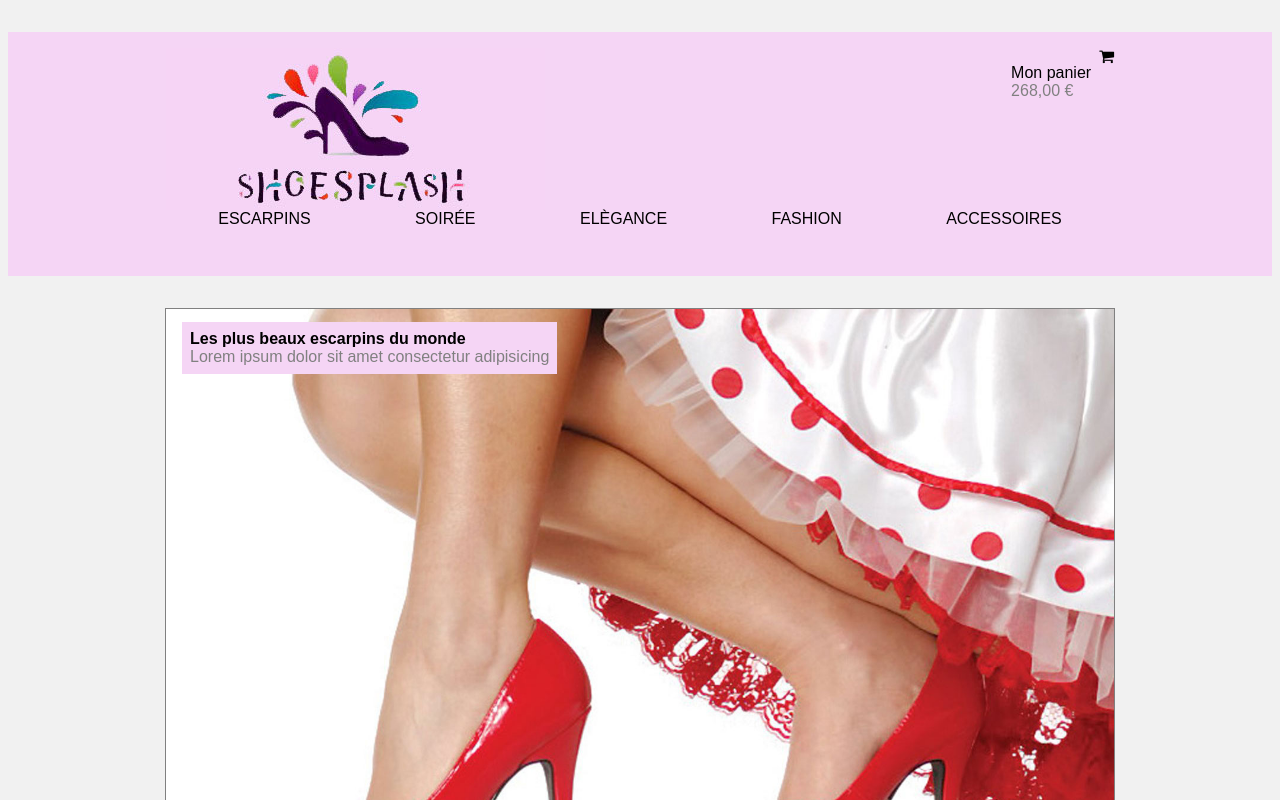
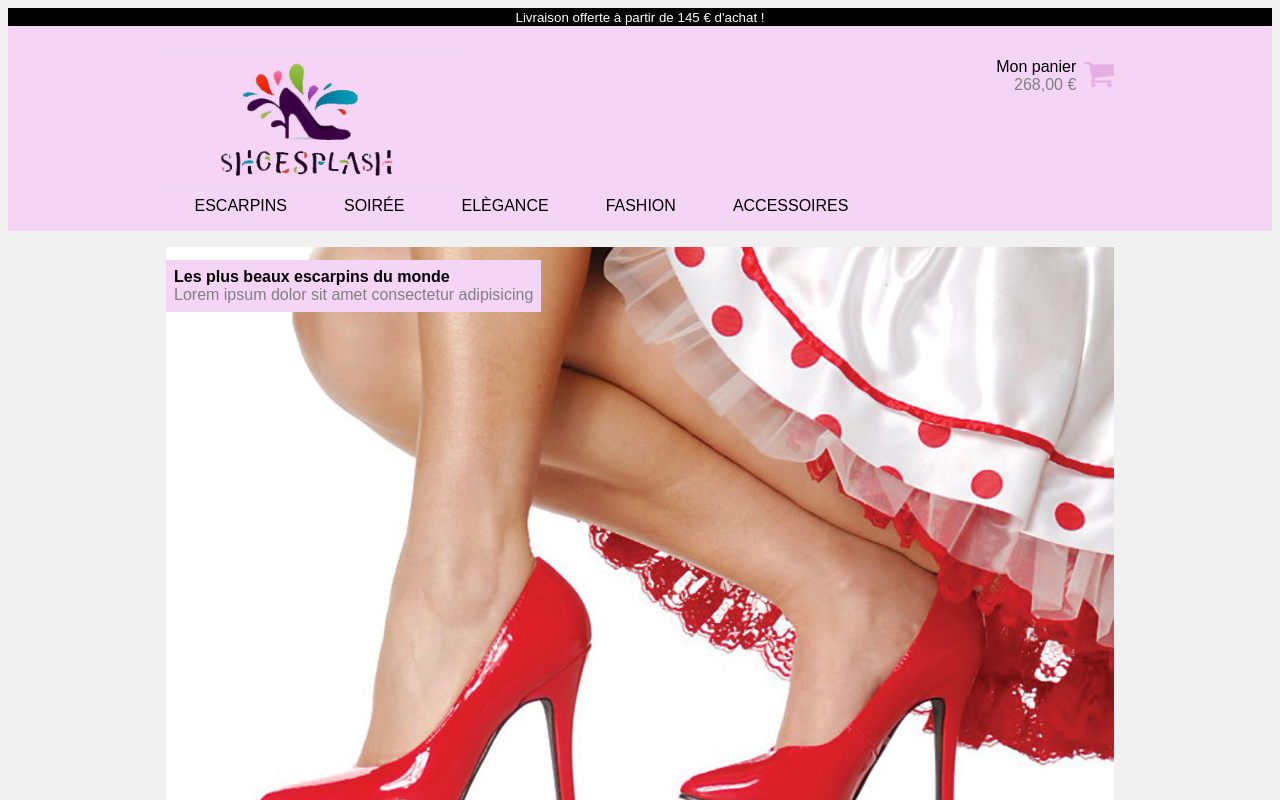
Before and after one commit to rabia0000/shoes, a plain HTML site: page index.html in a window 1280 px wide. Shown: the top 800 px of the page. Drawn offline with Linux system fonts and the light colour scheme; a web font is replaced by a local one.

Commit message:
modification du cart

```diff
--- a/index.html
+++ b/index.html
@@ -3,6 +3,7 @@
 
 <head>
 	<meta charset="utf-8">
+	<meta name="viewport" content="width=device-width, initial-scale=1">
 	<link rel="stylesheet" href="https://cdnjs.cloudflare.com/ajax/libs/font-awesome/4.7.0/css/font-awesome.css">
 	<link rel="preconnect" href="https://fonts.googleapis.com">
 	<link rel="preconnect" href="https://fonts.gstatic.com" crossorigin>
@@ -15,15 +16,20 @@
 
 <body>
 	<header>
-		<!-- <div class="topbar">
+		<div class="topbar">
 			<small>Livraison offerte à partir de 145 € d'achat !</small>
-		</div> -->
+		</div>
 		<div class="container">
+
 			<a href="index.html"><img src="img/logo.jpg" alt="logo de Shoesplash"></a>
+
 			<div id="cart" class="right clear">
 				<p class="left">Mon panier <span>268,00 €</span></p>
-				<i class="fa fa-shopping-cart right"></i>
+				<!-- <i class="fa fa-shopping-cart right"></i> -->
+			 <i class="fa fa-shopping-cart right fa-2x"></i>
+
 			</div>
+
 			<nav>
 				<a href="#">Escarpins</a>
 				<a href="#">Soirée</a>
@@ -36,7 +42,8 @@
 	<main class="container">
 
 		<section id="slider">
-			<h2>Les plus beaux escarpins du monde<br /><span>Lorem ipsum dolor sit amet consectetur adipisicing</span></h2>
+			<h2>Les plus beaux escarpins du monde<br /><span>Lorem ipsum dolor sit amet consectetur adipisicing</span>
+			</h2>
 			<img src="img/escarpin1.jpg" alt="IMAGE" />
 		</section>
 
--- a/style.css
+++ b/style.css
@@ -1,64 +1,73 @@
 body {
+
 
     font-family: Arial, Helvetica, sans-serif;
     background-color: #f1f1f1;
 }
 
 header {
-
-
     background-color: #f5D5f5;
-
     margin: 0 auto;
 
 }
+.topbar{
+    background-color: black;
+    color: white;
+    text-align: center;
+}
 
-#cart{
-    display: flex;
-    flex-wrap: wrap;
-    justify-content: flex-end;
-    gap:0.5rem;
+#card {
+    float: right;
+}
 
+.left {
+    float: left;
+    margin:0 0.5rem;
+}
+
+#cart span {
+    display: block;
+    text-align: right;
 
 }
 
-#cart span{
-    display: block;
+.right {
+    float: right;
+
 }
 
-.left{
-    float: left;
+.fa-shopping-cart{
+    color:#E4AFE2;
+    margin-top: ;
 
+}
+
+header>.container {
+
+    padding: 1rem 0;
+    background-color: #f5D5f5;
+    Width: 75%;
+    margin: 1rem auto;
 
 }
 
 
-header>.container {
 
-    background-color: #f5D5f5;
-    padding: 1rem 0;
-    Width: 75%;
-    margin: 2rem auto;
-
-}
-img[alt="logo de Shoesplash"]{
-display:inline;
-float: left;
+img[alt="logo de Shoesplash"] {
+    width: 18rem;
+    height: auto;
+    float: left;
+    margin-bottom: 1rem;
 }
 
 
 nav {
-
+    width: 75%;
     clear: left;
-    /* margin:0 auto;
-     */
     display: flex;
-    flex-direction: row;
     flex-wrap: wrap;
     justify-content: space-around;
-    background-color: #f5D5f5;
-    margin: 2rem 0;
-    background-color: #f5D5f5;
+
 }
 
 a[href="#"] {
@@ -70,11 +79,11 @@ a[href="#"] {
 
 
 #slider {
-    border: 1px solid grey;
-    Width: 75%;
+    overflow: hidden;
+    position: relative;
+    margin-top: 2rem;
+    width: 75%;
     margin: 0 auto;
-
-
 }
 
 
@@ -83,6 +92,19 @@ a[href="#"] {
     width: 100%;
     height: auto;
     background-color: white;
+}
+
+#slider>h2 {
+    position: absolute;
+    height: auto;
+    font-size: 1rem;
+    background-color: #f5D5f5;
+    padding: 0.5rem;
+
+}
+
+#slider span {
+    display: block;
 }
 
 #select>h1 {
@@ -98,8 +120,6 @@ a[href="#"] {
     gap: 2rem;
     Width: 75%;
     margin: 2rem auto;
-
-    border: 1px solid black;
     align-items: baseline;
     background-color: white;
 }
@@ -108,22 +128,16 @@ a[href="#"] {
 
 #news {
     display: flex;
-    flex-direction: row;
     flex-wrap: wrap;
-
     Width: 75%;
     margin: 0 auto;
-
     justify-content: space-between;
     text-align: center;
     margin-bottom: 2rem;
 }
 
 #news article {
-
-
     background-color: white;
-
 }
 
 #new h2 {
@@ -145,7 +159,6 @@ a[href="#"] {
     color: white;
     font-weight: 100;
     margin: 1rem 0;
-
 }
 
 
@@ -170,16 +183,14 @@ h3 {
     display: flex;
     flex-wrap: wrap;
     text-transform: uppercase;
-
     margin: 0 auto;
     justify-content: space-evenly;
-
     background-color: #E4AFE2;
     padding: 1rem;
 
 }
 
-#info> article{
+#info>article {
     display: flex;
     flex-direction: column;
     align-items: center;
@@ -196,8 +207,6 @@ h3 {
     flex-wrap: wrap;
     justify-content: space-evenly;
     text-align: center;
-
-
     margin: 0 auto;
     background-color: white;
     background-color: #f5D5f5;
@@ -216,17 +225,9 @@ ul {
 
 }
 
-#slider> h2{
-    position: absolute;
-    font-size: 1rem;
-    background-color: #f5D5f5;
-    margin-left: 1rem;
-    padding: 0.5rem;
-    }
 
-span{
 
+span {
     font-weight: 100;
     color: grey;
-
 }
```
